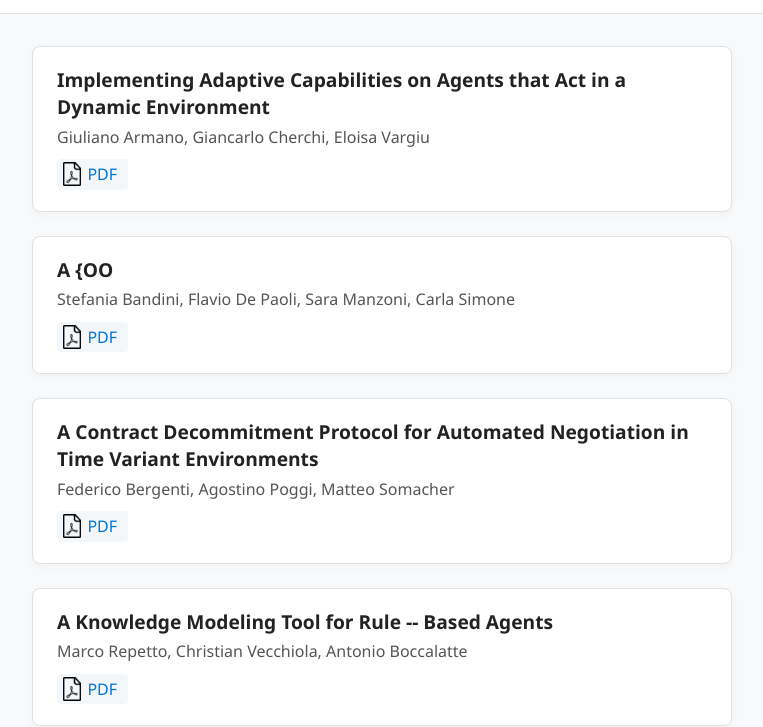
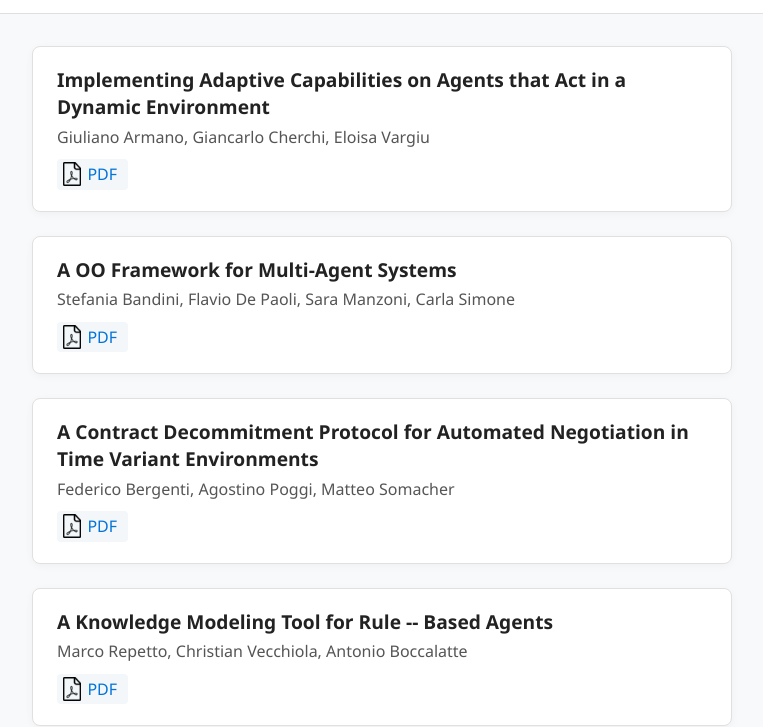
Before and after one commit to GiuseppeVizzari/WOA-proceedings-archive, a plain HTML site: page woa-2001.html in a window 1280 px wide. Shown: the part 112-839 px from the top of the page, without its empty margins (258-1021 px from the left). Drawn offline with Linux system fonts and the light colour scheme.

Commit message:
corrected title

```diff
--- a/woa-2001.html
+++ b/woa-2001.html
@@ -27,7 +27,7 @@
       </article>
 
       <article class="paper-card">
-        <h2 class="paper-title">A {OO</h2>
+        <h2 class="paper-title">A OO Framework for Multi-Agent Systems</h2>
         <div class="paper-meta">
           <span class="paper-authors">Stefania Bandini, Flavio De Paoli, Sara Manzoni, Carla Simone</span>
         </div>
```
